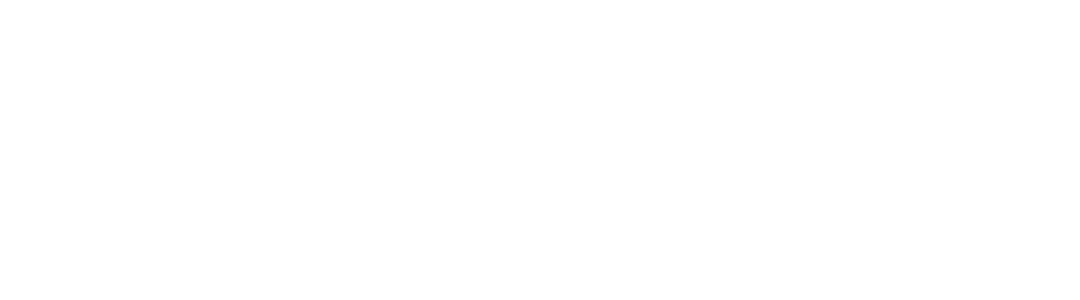
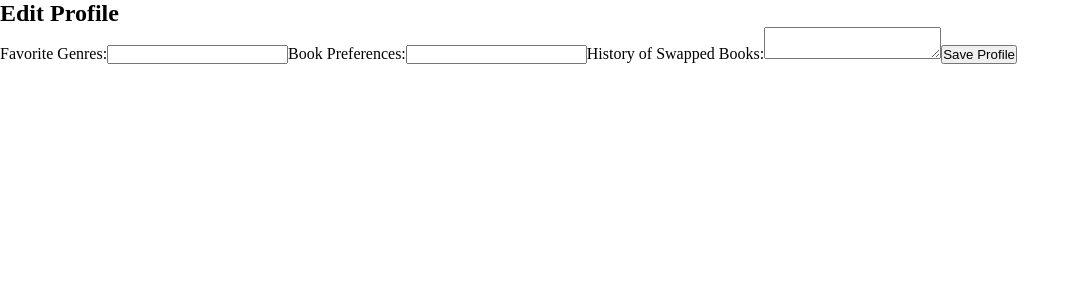
Before and after one commit to LeviSeguin/TomeSwap-Frontend, a React (Create React App) app in the folder react-frontend/: page /profile in a window 1280 px wide. Before the commit this address had no page. Shown: the top 300 px of the page, without its empty margins (0-1080 px from the left). Built offline with nearby package versions, Linux system fonts and the light colour scheme; no server answers.

Commit message:
Chenyu work

```diff
--- a/react-frontend/package.json
+++ b/react-frontend/package.json
@@ -3,6 +3,7 @@
   "version": "0.1.0",
   "private": true,
   "dependencies": {
+    "@reduxjs/toolkit": "^2.2.1",
     "@testing-library/jest-dom": "^5.17.0",
     "@testing-library/react": "^13.4.0",
     "@testing-library/user-event": "^13.5.0",
@@ -12,7 +13,8 @@
     "react": "^18.2.0",
     "react-dom": "^18.2.0",
     "react-dropzone": "^14.2.3",
-    "react-router-dom": "^6.22.1",
+    "react-redux": "^9.1.0",
+    "react-router-dom": "^6.22.3",
     "react-scripts": "5.0.1",
     "web-vitals": "^2.1.4"
   },
--- a/react-frontend/src/App.js
+++ b/react-frontend/src/App.js
@@ -5,7 +5,9 @@
 import CreateListing from './components/CreateListing.js';
 import SignIn from './components/SignIn.js';
 import 'buffer';
+import ProfilePage from './components/ProfilePage.js';
 function App() {
+  const userId = 1;
   return (
     <Router>
       <Routes>
@@ -13,6 +15,7 @@
         <Route path="/aboutus" element={<AboutUs />} />
         <Route path='/createlisting' element={<CreateListing />} />
         <Route path='/signin' element={<SignIn />} />
+        <Route path="/profile" element={<ProfilePage userId={userId} />} /> {/* Add ProfilePage route */}
 
       </Routes>
     </Router>
--- a/react-frontend/src/components/CreateListing.js
+++ b/react-frontend/src/components/CreateListing.js
@@ -4,7 +4,7 @@
 import Footer from "./Footer.js";
 import "../styles/ErrorPopup.css"; // Import CSS file
 
-const SERVER_ADDRESS = "http://10.0.0.35:8000";
+const SERVER_ADDRESS = "http://localhost:8000";
 
 const CreateListing = () => {
   const [errorMessage, setErrorMessage] = useState("");
--- a/react-frontend/src/components/Header.js
+++ b/react-frontend/src/components/Header.js
@@ -17,6 +17,7 @@
           <li><Link to="/createlisting">Create Listing</Link></li>
           <li><Link to="/aboutus">About Us</Link></li>
           <li id={styles.SignInLink}><Link to="/signin">Sign In</Link></li>
+          <li id={styles.SignInLink}><Link to="/profile">Profile</Link></li>
         </ul>
       </div>
     </div>
--- /dev/null
+++ b/react-frontend/src/components/ProfileForm.js
@@ -0,0 +1,72 @@
+import React, { useState, useEffect } from 'react';
+import axios from 'axios';
+
+const ProfileForm = ({ userId, profileId }) => {
+    const [profile, setProfile] = useState({
+        favorite_genres: '',
+        book_preferences: '',
+        history_of_swapped_books: '',
+    });
+
+    useEffect(() => {
+        // Fetch profile data from the API and set it to state
+        axios.get(`/api/profiles/${profileId}/`)
+            .then(response => {
+                setProfile(response.data);
+            });
+    }, [profileId]);
+
+    const handleChange = (e) => {
+        const { name, value } = e.target;
+        setProfile(prevState => ({
+            ...prevState,
+            [name]: value
+        }));
+    };
+
+    const handleSubmit = (e) => {
+        e.preventDefault();
+        // Update profile data using the API
+        axios.put(`/api/profiles/${profileId}/`, profile)
+            .then(response => {
+                // handle success
+            })
+            .catch(error => {
+                // handle error
+            });
+    };
+
+    return (
+        <form onSubmit={handleSubmit}>
+            <label>
+                Favorite Genres:
+                <input
+                    type="text"
+                    name="favorite_genres"
+                    value={profile.favorite_genres}
+                    onChange={handleChange}
+                />
+            </label>
+            <label>
+                Book Preferences:
+                <input
+                    type="text"
+                    name="book_preferences"
+                    value={profile.book_preferences}
+                    onChange={handleChange}
+                />
+            </label>
+            <label>
+                History of Swapped Books:
+                <textarea
+                    name="history_of_swapped_books"
+                    value={profile.history_of_swapped_books}
+                        onChange={handleChange}
+                />
+            </label>
+            <button type="submit">Save Profile</button>
+        </form>
+    );
+};
+
+export default ProfileForm;
--- /dev/null
+++ b/react-frontend/src/components/ProfilePage.js
@@ -0,0 +1,17 @@
+import React from 'react';
+import ProfileForm from './ProfileForm';
+
+const ProfilePage = ({ userId }) => {
+    // In a real app, you would fetch the profileId based on the userId
+    // For this example, we'll assume profileId is known
+    const profileId = 1; // This should be dynamically set
+
+    return (
+        <div>
+            <h2>Edit Profile</h2>
+            <ProfileForm userId={userId} profileId={profileId} />
+        </div>
+    );
+};
+
+export default ProfilePage;
```
Also changed, not shown: 1 other file (tests, documents, lock files or other folders).
